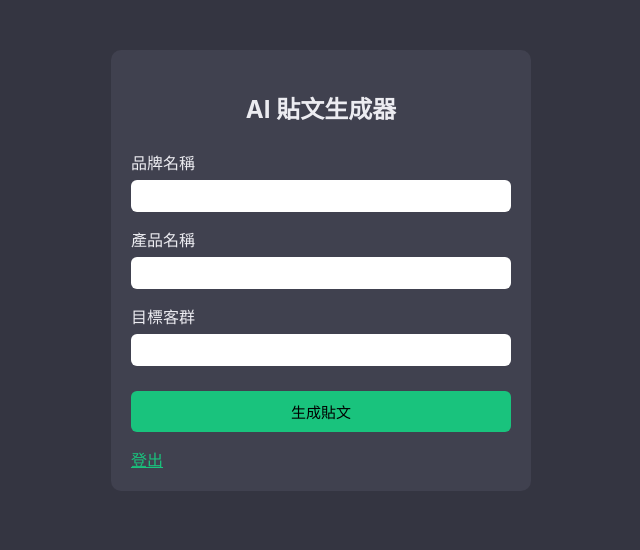
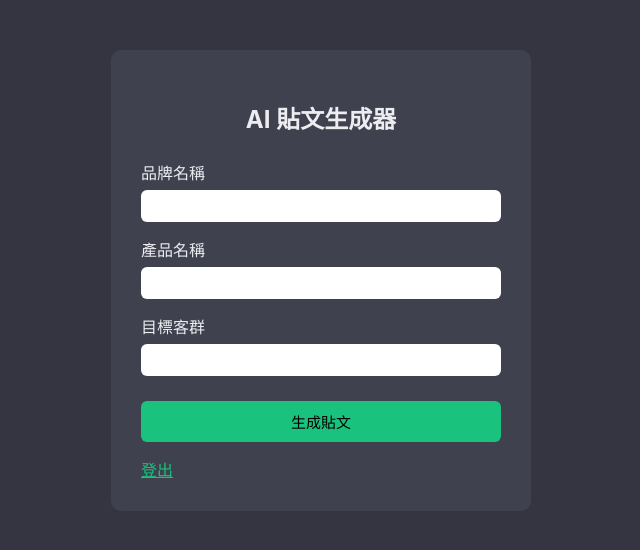
Before and after one commit to kevinkevin240101tmp/render-test-app-001, a Flask app: page / in a window 1280 px wide. Shown: the top 550 px of the page, without its empty margins (319-959 px from the left). Run offline with Flask 3, Linux system fonts and the light colour scheme; the visitor is signed in with stand-in values (Sample User, id 1).

Commit message:
Add files via upload

```diff
--- a/templates/index.html
+++ b/templates/index.html
@@ -17,24 +17,11 @@
             width: 420px;
             max-width: 90%;
             margin: 50px auto;
-            /* padding: 30px; */
-            padding: 20px;
+            padding: 30px;
             background-color: #40414f;
             border-radius: 10px;
             box-sizing: border-box;
         }
-
-/*
-.container {
-    width: 100%;
-    max-width: 600px;
-    margin: 20px auto;
-    padding: 20px;
-    background-color: #40414f;
-    border-radius: 10px;
-    box-sizing: border-box;
-}
-*/
 
         h2 {
             text-align: center;
```
